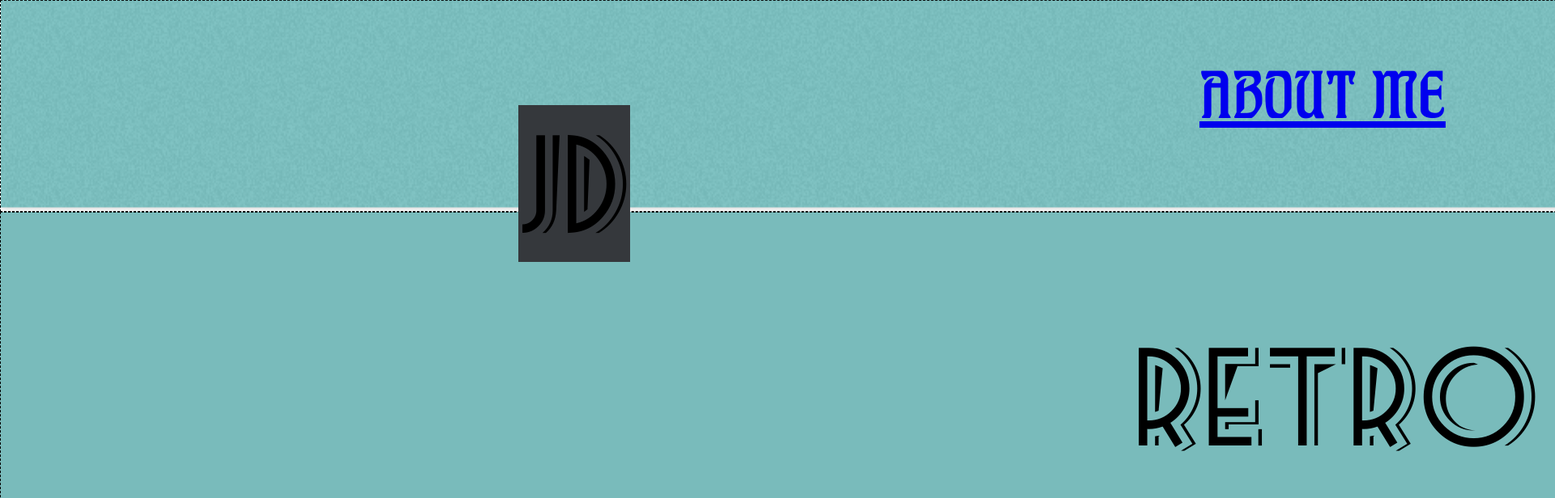
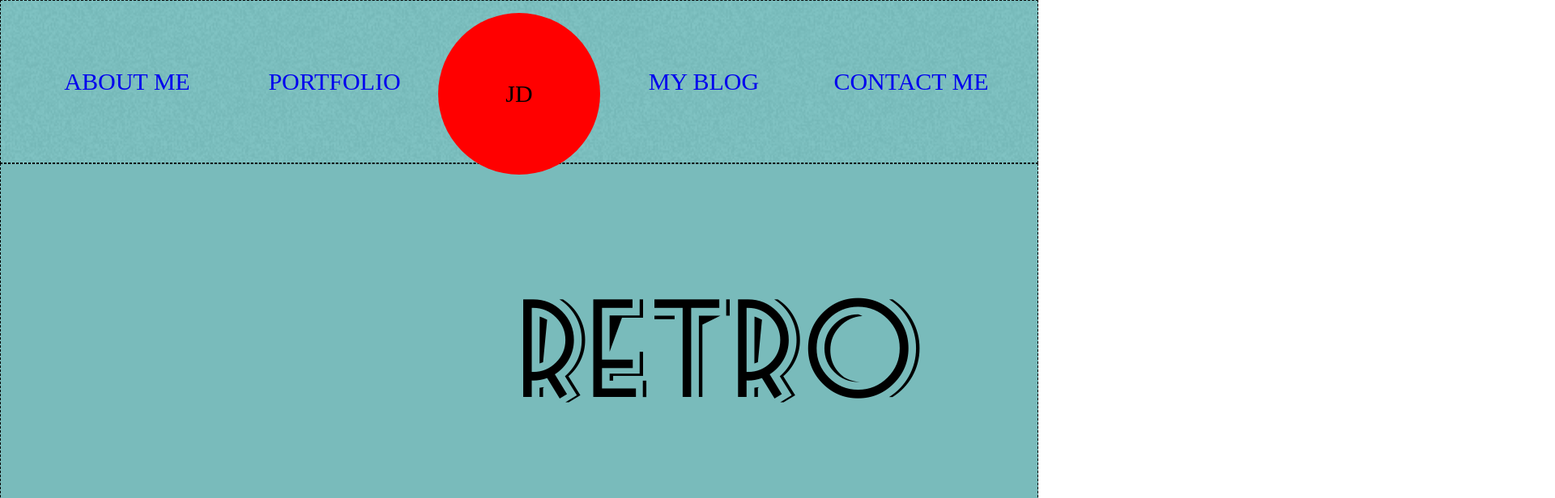
Before and after one commit to pavel8silber/HTML-CSS, a website: page HTML-CSS-lesson-6-7-8/index.html in a window 1280 px wide. Shown: the top 616 px of the page at 81% size, 1920 px wide, since content can reach past the window. Drawn offline with Linux system fonts and the light colour scheme; files whose address does not match are found by name.

Commit message:
add styles in index.html

```diff
--- a/HTML-CSS-lesson-6-7-8/index.html
+++ b/HTML-CSS-lesson-6-7-8/index.html
@@ -5,6 +5,41 @@
     <meta charset="UTF-8">
     <title>My first website</title>
     <link rel="stylesheet" href="css/main.css">
+    <style>
+        .container {
+            width: 100%;
+            max-width: initial;
+            min-width: 1024px;
+        }
+        .lp-section {
+            width: 100%;
+        }
+        .menu-section {
+            text-align: center;
+            height: initial;
+            font-size: 0;
+            overflow: none
+        }
+        .menu-item {
+            display: inline-block;
+            vertical-align: middle;
+            font-size: 30px;
+            width: 20%;
+        }
+        .menu-logo {
+            width: 200px;
+            height: 200px;
+            position: relative;
+            top: 15px;
+            line-height: 200px;
+            border-radius: 50%;
+            background-color: red;
+            z-index: 10;
+        }
+        .text-menu-item {
+            text-decoration: none;
+        }
+    </style>
 </head>
 
 <body>
@@ -12,12 +47,11 @@
 
     <div class="container">
         <div class="lp-section menu-section">
-
-            <div id="menu-item"><a href="#">about me</a></div>
-            <div id="menu-item"><a href="#">portfolio</a></div>
-            <div id="menu-item"><a href="#">my blog</a></div>
-            <div id="menu-item"><a href="#">contact me</a></div>
-            <div id="menu-logo">jd</div>
+            <a class="menu-item text-menu-item" href="#">about me</a>
+            <a class="menu-item text-menu-item" href="#">portfolio</a>
+            <a class="menu-item menu-logo">jd</a>
+            <a class="menu-item text-menu-item" href="#">my blog</a>
+            <a class="menu-item text-menu-item" href="#">contact me</a>
             <!--            <img src="images/HeaderBG.png" id="menu-bg">-->
 
         </div>
```
